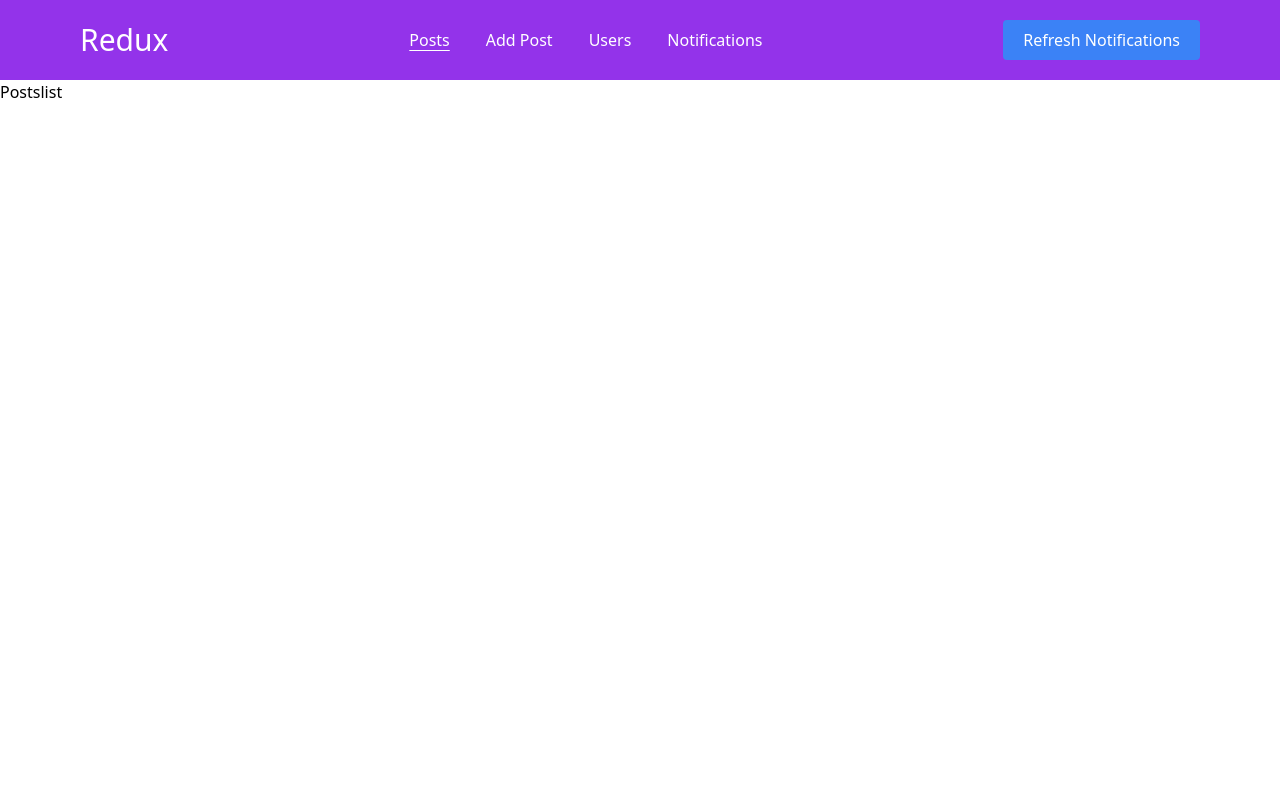
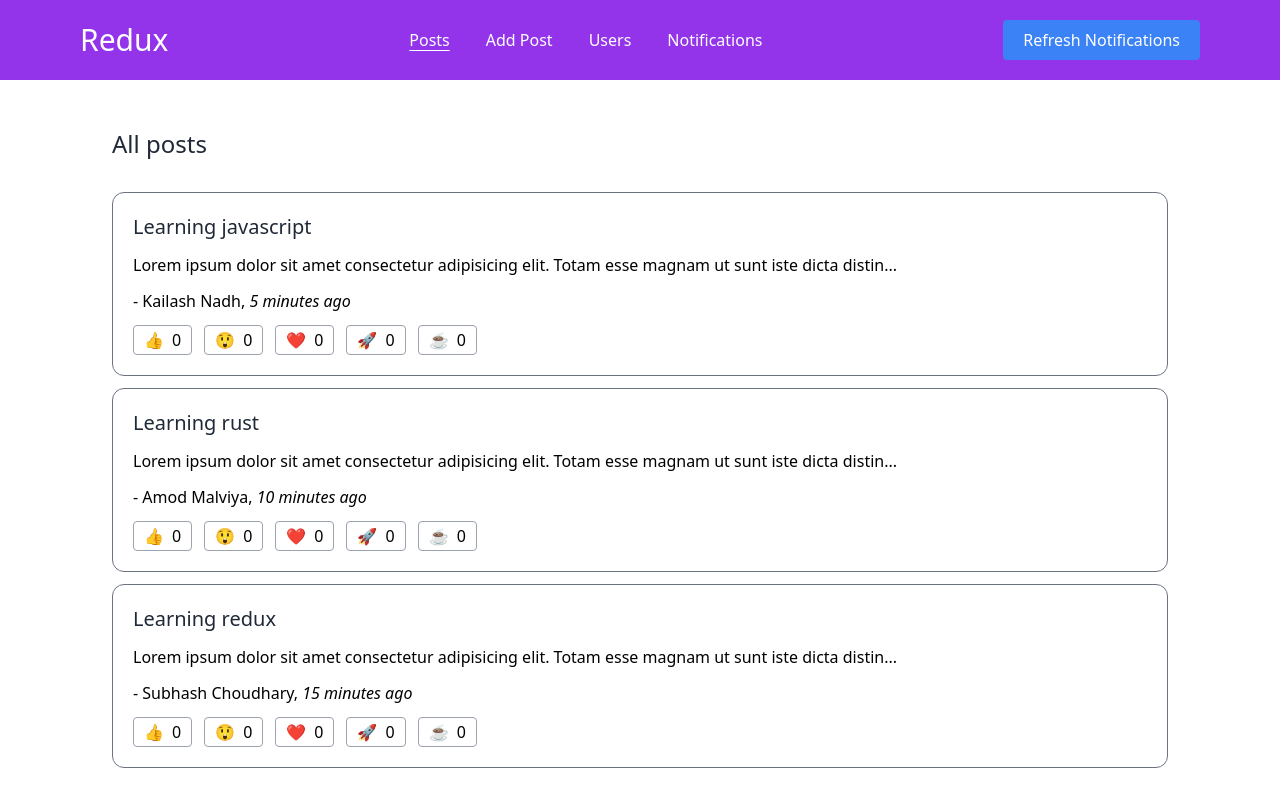
Before and after one commit to purwar1997/redux-project, a React (Create React App) app in the folder handwritten-thunks/: page / in a window 1280 px wide. Shown: the top 806 px of the page. Built offline with nearby package versions, Linux system fonts and the light colour scheme.

Commit message:
Create components to display all posts on homepage

```diff
--- a/handwritten-thunks/src/app/slices/postsSlice.js
+++ b/handwritten-thunks/src/app/slices/postsSlice.js
@@ -8,7 +8,7 @@ const initialState = [
     content:
       'Lorem ipsum dolor sit amet consectetur adipisicing elit. Totam esse magnam ut sunt iste dicta distinctio ipsa iure nostrum nulla facilis autem dolores, quasi soluta numquam eius fugit molestias hic. Lorem ipsum dolor sit amet consectetur adipisicing elit. Temporibus, ab distinctio velit praesentium omnis vero, unde, neque porro quae ipsum dolores quasi iusto tempore obcaecati magni necessitatibus illum ipsam. Eius.',
     user: '1',
-    date: sub(new Date(), { minutes: 5 }),
+    date: sub(new Date(), { minutes: 5 }).toISOString(),
     reactions: {
       thumbsUp: 0,
       wow: 0,
@@ -23,7 +23,7 @@ const initialState = [
     content:
       'Lorem ipsum dolor sit amet consectetur adipisicing elit. Totam esse magnam ut sunt iste dicta distinctio ipsa iure nostrum nulla facilis autem dolores, quasi soluta numquam eius fugit molestias hic. Lorem ipsum dolor sit amet consectetur adipisicing elit. Temporibus, ab distinctio velit praesentium omnis vero, unde, neque porro quae ipsum dolores quasi iusto tempore obcaecati magni necessitatibus illum ipsam. Eius.',
     user: '2',
-    date: sub(new Date(), { minutes: 10 }),
+    date: sub(new Date(), { minutes: 10 }).toISOString(),
     reactions: {
       thumbsUp: 0,
       wow: 0,
@@ -38,7 +38,7 @@ const initialState = [
     content:
       'Lorem ipsum dolor sit amet consectetur adipisicing elit. Totam esse magnam ut sunt iste dicta distinctio ipsa iure nostrum nulla facilis autem dolores, quasi soluta numquam eius fugit molestias hic. Lorem ipsum dolor sit amet consectetur adipisicing elit. Temporibus, ab distinctio velit praesentium omnis vero, unde, neque porro quae ipsum dolores quasi iusto tempore obcaecati magni necessitatibus illum ipsam. Eius.',
     user: '3',
-    date: sub(new Date(), { minutes: 15 }),
+    date: sub(new Date(), { minutes: 15 }).toISOString(),
     reactions: {
       thumbsUp: 0,
       wow: 0,
--- a/handwritten-thunks/src/components/Header.js
+++ b/handwritten-thunks/src/components/Header.js
@@ -3,7 +3,7 @@ import { Link, NavLink } from 'react-router-dom';
 const Header = () => {
   return (
     <header className='bg-purple-600 h-20 px-20 flex justify-between items-center text-white'>
-      <h1 className='text-3xl font-medium'>
+      <h1 className='text-3xl text-white font-medium'>
         <Link to='.'>Redux</Link>
       </h1>
 
--- a/handwritten-thunks/src/components/Layout.js
+++ b/handwritten-thunks/src/components/Layout.js
@@ -3,10 +3,12 @@ import { Outlet } from 'react-router-dom';
 
 const Layout = () => {
   return (
-    <main>
+    <>
       <Header />
-      <Outlet />
-    </main>
+      <main className='px-28 py-12'>
+        <Outlet />
+      </main>
+    </>
   );
 };
 
--- /dev/null
+++ b/handwritten-thunks/src/components/PostAuthor.js
@@ -0,0 +1,11 @@
+import { useSelector } from 'react-redux';
+
+const PostAuthor = ({ authorId }) => {
+  const user = useSelector(state => state.users.find(user => user.id === authorId));
+
+  const author = user ? user.name : 'Unknown author';
+
+  return <span>{author}</span>;
+};
+
+export default PostAuthor;
--- /dev/null
+++ b/handwritten-thunks/src/components/PostExcerpt.js
@@ -0,0 +1,21 @@
+import { Link } from 'react-router-dom';
+import PostAuthor from './PostAuthor';
+import TimeAgo from './TimeAgo';
+import ReactionButtons from './ReactionButtons';
+
+const PostExcerpt = ({ post }) => {
+  return (
+    <Link className='block' to={`posts/${post.id}`}>
+      <article className='border border-gray-500 rounded-xl p-5 space-y-3'>
+        <h3 className='text-xl'>{post.title}</h3>
+        <p>{post.content.substring(0, 100)}...</p>
+        <p>
+          - <PostAuthor authorId={post.user} />, <TimeAgo timestamp={post.date} />
+        </p>
+        <ReactionButtons post={post} />
+      </article>
+    </Link>
+  );
+};
+
+export default PostExcerpt;
--- /dev/null
+++ b/handwritten-thunks/src/components/ReactionButtons.js
@@ -0,0 +1,22 @@
+const ReactionButtons = ({ post }) => {
+  const reactionEmojis = {
+    thumbsUp: '👍',
+    wow: '😲',
+    heart: '❤',
+    rocket: '🚀',
+    coffee: '☕',
+  };
+
+  return (
+    <div className='space-x-3'>
+      {Object.entries(reactionEmojis).map(([emojiName, emojiType]) => (
+        <button className='border border-gray-400 px-2.5 py-0.5 rounded space-x-2'>
+          <span>{emojiType}</span>
+          <span>{post.reactions[emojiName]}</span>
+        </button>
+      ))}
+    </div>
+  );
+};
+
+export default ReactionButtons;
--- /dev/null
+++ b/handwritten-thunks/src/components/TimeAgo.js
@@ -0,0 +1,9 @@
+import { formatDistanceToNow } from 'date-fns';
+
+const TimeAgo = ({ timestamp }) => {
+  const timeAgo = formatDistanceToNow(timestamp, { addSuffix: true });
+
+  return <span className='italic'>{timeAgo}</span>;
+};
+
+export default TimeAgo;
--- a/handwritten-thunks/src/index.css
+++ b/handwritten-thunks/src/index.css
@@ -1,3 +1,9 @@
 @tailwind base;
 @tailwind utilities;
 @tailwind components;
+
+@layer base {
+    h1, h2, h3, h4 {
+        @apply text-gray-800
+    }
+}
--- a/handwritten-thunks/src/pages/PostsList.js
+++ b/handwritten-thunks/src/pages/PostsList.js
@@ -1,5 +1,27 @@
+import { useMemo } from 'react';
+import { useSelector } from 'react-redux';
+import { compareDesc } from 'date-fns';
+import PostExerpt from '../components/PostExcerpt';
+
 const PostsList = () => {
-  return <section>Postslist</section>;
+  const posts = useSelector(state => state.posts);
+
+  const orderedPosts = useMemo(
+    () => posts.toSorted((postA, postB) => compareDesc(postA.date, postB.date)),
+    [posts]
+  );
+
+  return (
+    <section>
+      <h2 className='text-2xl'>All posts</h2>
+
+      <div className='mt-8 space-y-3'>
+        {orderedPosts.map(post => (
+          <PostExerpt key={post.id} post={post} />
+        ))}
+      </div>
+    </section>
+  );
 };
 
 export default PostsList;
```
